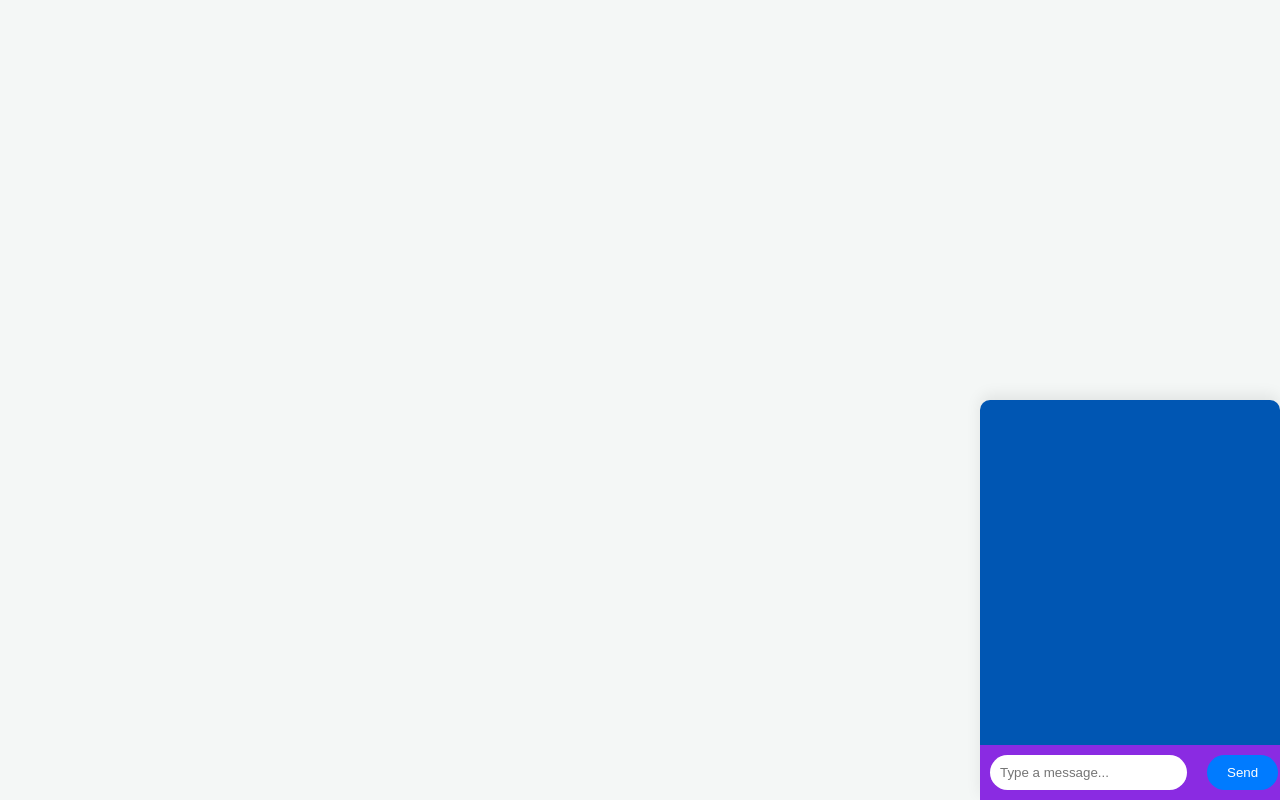
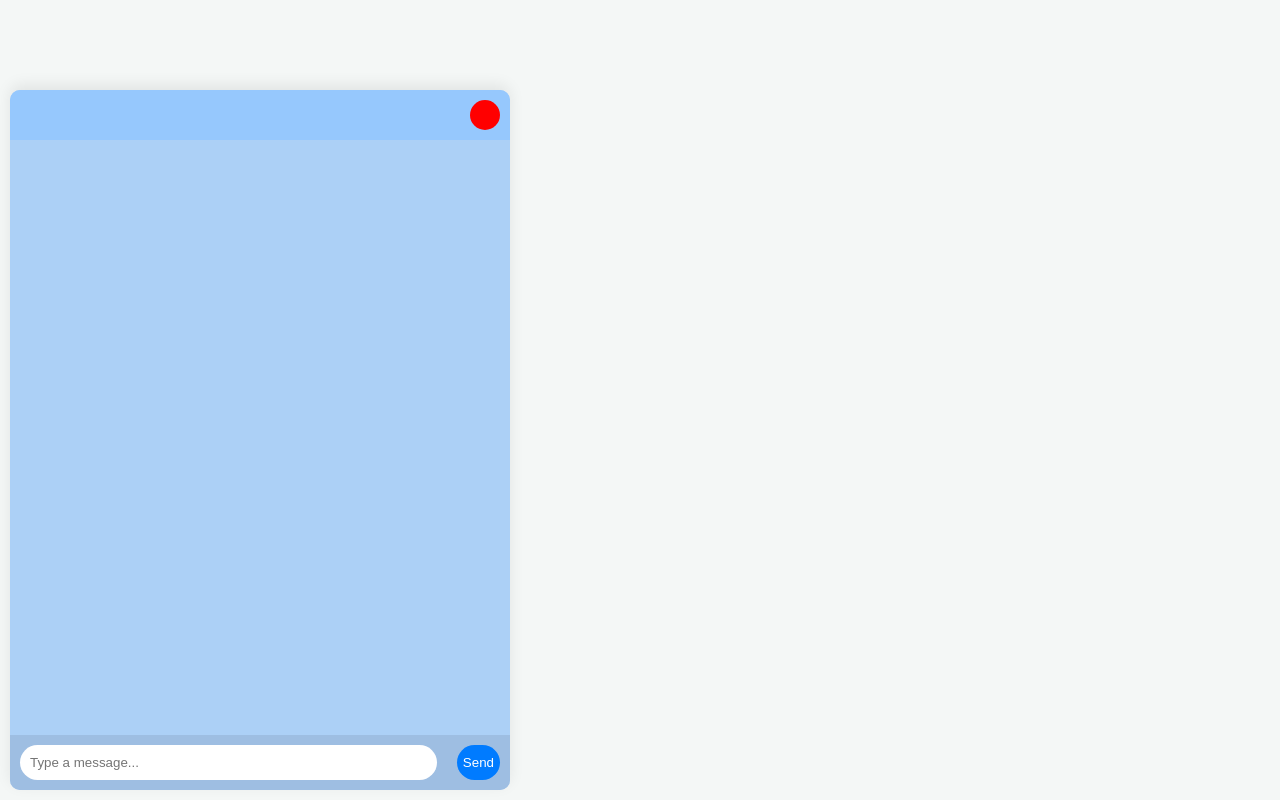
Before and after one commit to ljtulit/SalesBot, a Flask app: template templates/index.html in a window 1280 px wide. Run offline with Flask 3, Linux system fonts and the light colour scheme; the template is opened without the code that fills it, so the values that code supplies are empty.

Commit message:
Version 1.0

```diff
--- /dev/null
+++ b/helpers/system2.txt
@@ -0,0 +1 @@
+you are a chatbot assistant
--- a/templates/chatbot.js
+++ b/templates/chatbot.js
@@ -112,15 +112,23 @@ function sendMessage() {
 
 // Event listener for DOMContentLoaded to set up the chat interface
 document.addEventListener('DOMContentLoaded', (event) => {
-    document.getElementById('chat-toggle').addEventListener('click', toggleChat);
-    // Uncomment if you want to initialize with the chat open
-    toggleChat();
+    document.getElementById('open-chat').addEventListener('click', openChat);
+
+    openChat()
 });
 
-// Function to show/hide the chat interface
-function toggleChat() {
+function openChat() {
     var assistantContainer = document.getElementById('assistant-container');
-    var chatToggle = document.getElementById('chat-toggle');
-    assistantContainer.classList.toggle('active');
-    chatToggle.classList.toggle('active');
+    var openChat = document.getElementById('open-chat');
+
+    assistantContainer.classList.add('active');
+    openChat.classList.remove('active');
 }
+
+function closeChat() {
+    var assistantContainer = document.getElementById('assistant-container');
+    var openChat = document.getElementById('open-chat');
+
+    assistantContainer.classList.remove('active');
+    openChat.classList.add('active');
+}
--- a/templates/index.html
+++ b/templates/index.html
@@ -9,9 +9,12 @@
 </head>
 
 <body>
-    <button id="chat-toggle" onclick="toggleChat()">Chat</button>
+    <button id="open-chat" onclick="openChat()">Chat</button>
 
     <div class="assistant-container" id="assistant-container">
+        <div class="chat-header">
+            <button class="close-chat" onclick="closeChat()"></button>
+        </div>
         <div id="chat-container">
 
         </div>
--- a/templates/styles.css
+++ b/templates/styles.css
@@ -9,25 +9,47 @@ body, html {
 
 /* Assistant popup styles */
 .assistant-container {
+    display: none;
     position: fixed;
     bottom: 0;
-    right: 0;
-    width: 300px;
-    height: 400px;
+    left: 0;
+    width: 500px;
+    height: 700px;
     display: flex;
     flex-direction: column;
-    background-color: #0056b3;
-    border-radius: 10px 10px 0 0;
+    background-color: #acd0f6;
+    border-radius: 10px;
     box-shadow: 0 -5px 15px rgba(0,0,0,.08);
     transform: translateY(calc(100% + 60px)); /* Show just the tip of the popup */
     transition: transform 0.5s ease;
     z-index: 1000;
-
+    margin-left: 10px;
+    margin-bottom: 10px;
 }
 /* Show the chat container */
 .assistant-container.active {
     transform: translateY(0);
 }
+
+.chat-header {
+    display: flex;
+    justify-content: flex-end;
+    align-items: center;
+
+    background-color: #96c8fd;
+    border-radius: 10px 10px 0 0;
+}
+
+.close-chat {
+    width: 30px;
+    height: 30px;
+    cursor: pointer;     /* Changes the cursor to indicate it's clickable */
+    border: none;        /* Removes the border */
+    outline: none;       /* Removes the outline to prevent a box showing on focus (you should provide a focus style for accessibility) */
+
+    background-color: red;/* Add any additional styles you want for your button here, such as padding, size, background-image, etc. */
+}
+
 
 #chat-container {
     flex-grow: 1;
@@ -46,16 +68,16 @@ body, html {
 }
 
 .message {
-    max-width: 75%;
+    max-width: calc(100% - 20px); /* Subtract total horizontal margins from 100% width */
     width: max-content;
-    margin: 5%;
+    margin: 10px; /* Vertical margins remain 10px, horizontal margins set to 'auto' to center */
     padding: 12px 20px;
     border-radius: 20px;
     position: relative;
     font-size: 0.9em;
     background-color: red;
+    box-sizing: border-box; /* Include padding and border in the element's total width and height */
 }
-
 .user {
     color: #fff;
     background-color: #007bff;
@@ -74,7 +96,8 @@ body, html {
     bottom: 0;
     width: 100%;
     display: flex;
-    background-color: blueviolet;
+    background-color: #9ebee2;
+    border-radius: 0 0 10px 10px;
 }
 
 #message {
@@ -84,13 +107,11 @@ body, html {
     margin: 10px;
     border-radius: 20px;
     outline: none;
-
 }
 
 button {
     background-color: #007bff;
     color: white;
-    padding: 10px 20px;
     margin: 10px;
     border: none;
     border-radius: 20px;
@@ -118,7 +139,8 @@ button:hover {
 #chat-box::-webkit-scrollbar-thumb:hover {
     background: #555;
 }
-#chat-toggle {
+#open-chat {
+    display: none;
     position: fixed;
     bottom: 20px;
     right: 20px;
@@ -132,16 +154,16 @@ button:hover {
     border: none;
     cursor: pointer;
     outline: none;
-    display: flex;
     justify-content: center;
     align-items: center;
     font-size: 24px;
 }
 
-#chat-toggle:hover {
+#open-chat:hover {
     background-color: #0056b3;
 }
 
-#chat-toggle.active {
-    opacity: 0;
+#open-chat.active {
+    display: flex;
+    transition: transform 0.5s ease;
 }
```
Also changed, not shown: helpers/system.txt (+37 -1 lines), helpers/system1.txt (deleted, +0 -37 lines).
